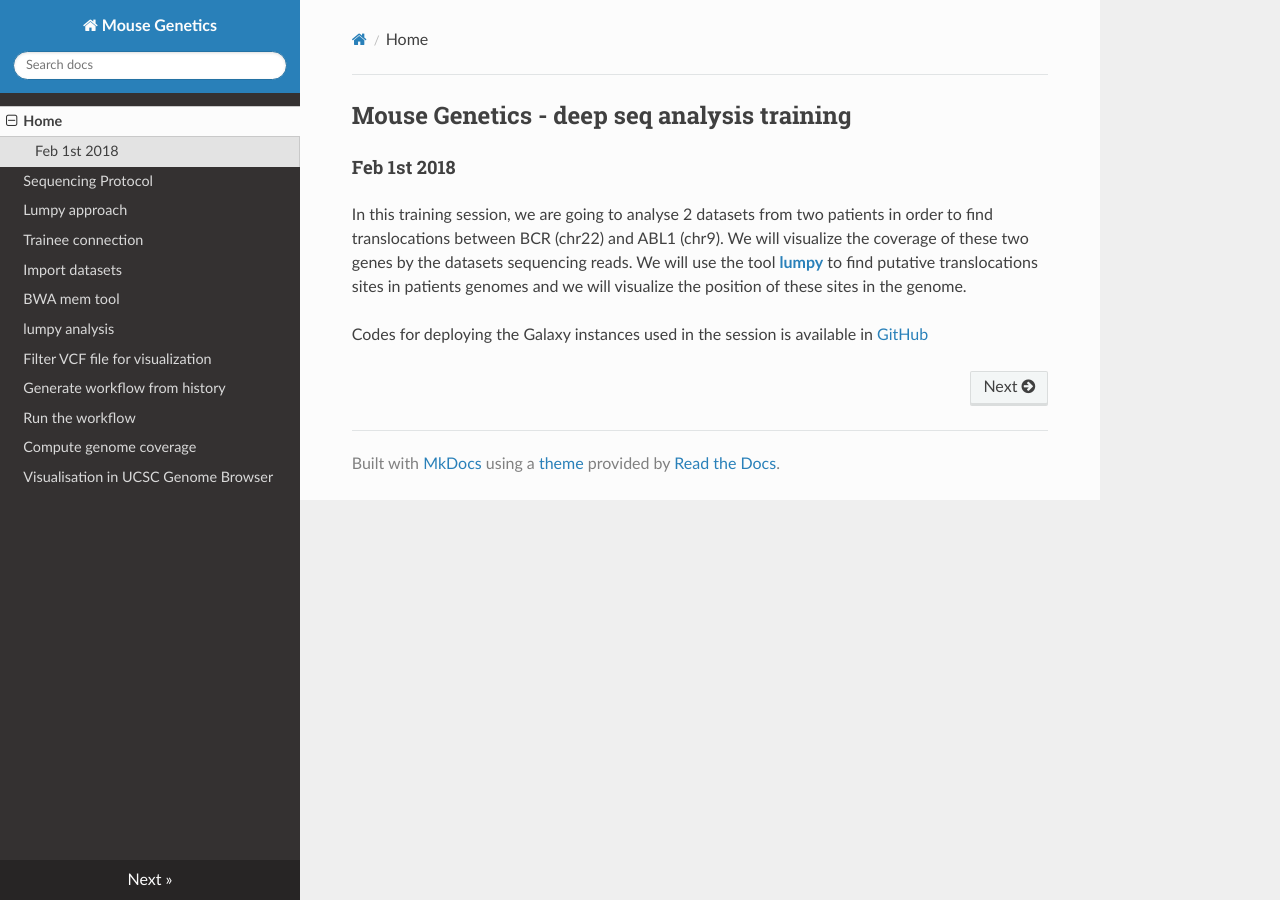
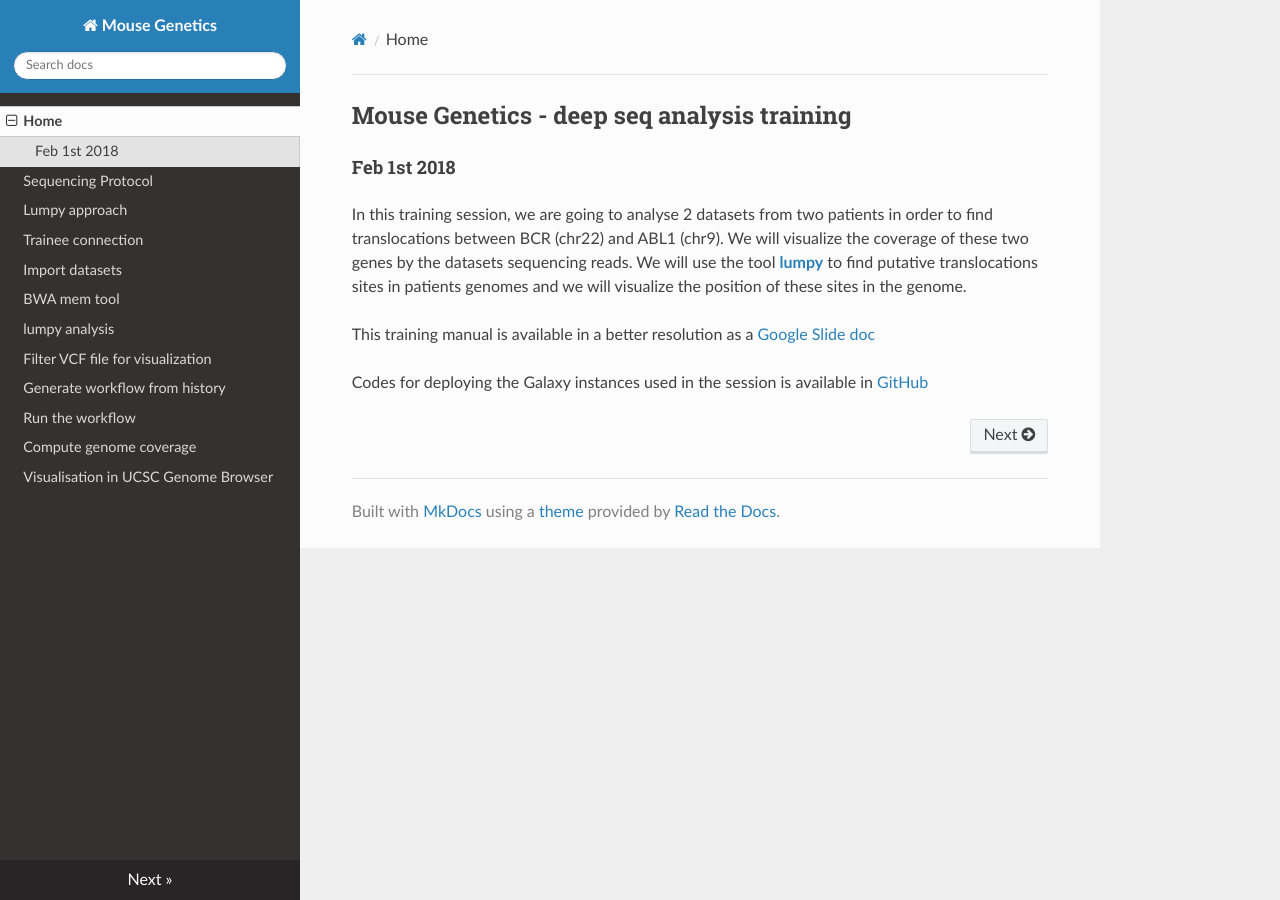
Before and after one commit to ARTbio/mouse_genetics, an MkDocs documentation site: the page built from docs/index.md, in a window 1280 px wide. Built offline with MkDocs 1.6.1, drawn with Linux system fonts in a browser that asks for light colours; nearby versions of some CDN libraries; old or Windows-style settings are respelled for this version of MkDocs.

Commit message:
minor fix

```diff
--- a/docs/index.md
+++ b/docs/index.md
@@ -8,5 +8,7 @@ We will use the tool **[lumpy](https://genomebiology.biomedcentral.com/articles/
 to find putative translocations sites in patients genomes
 and we will visualize the position of these sites in the genome.
 
+This training manual is available in a better resolution as a [Google Slide doc](https://docs.google.com/presentation/d/1vbjuqt6Gn-2VWDjCwX_5rKATOeb0Rt8b030A_SVl3FE)
+
 Codes for deploying the Galaxy instances used in the session is available in
 [GitHub](https://github.com/ARTbio/mouse_genetics)
```
